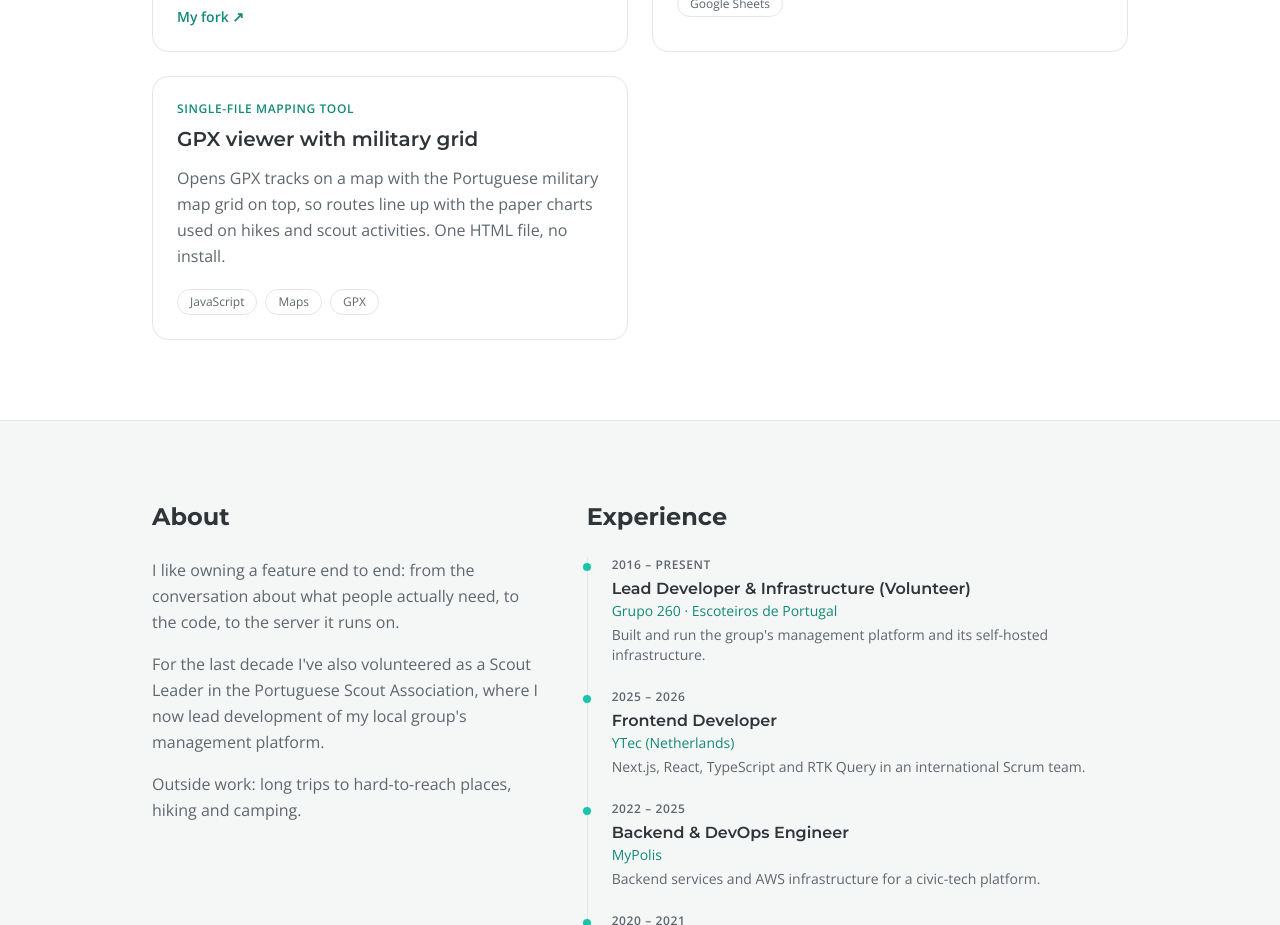
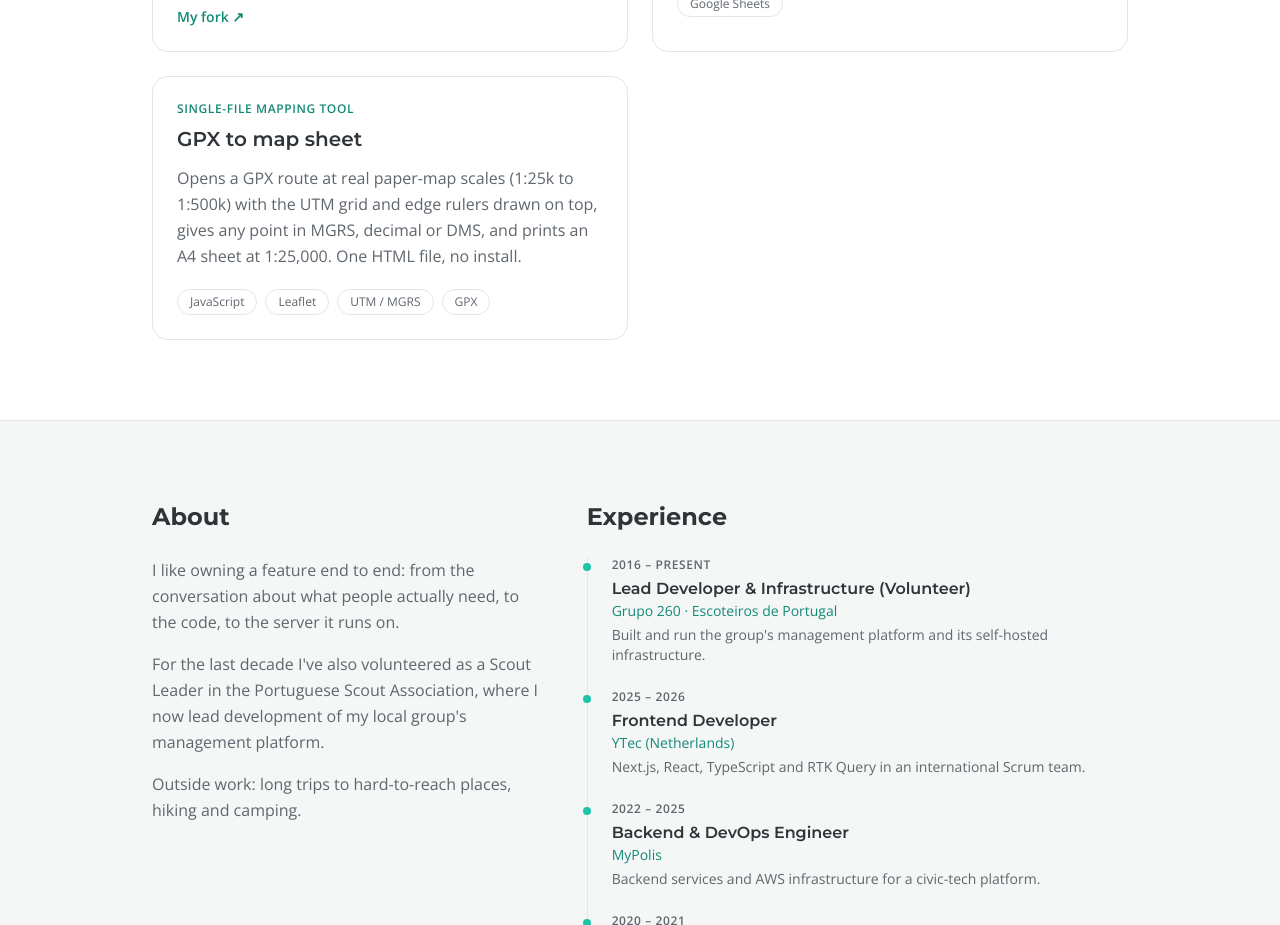
Before and after one commit to BrunMartins/portfolio, a React (Vite) app: page / in a window 1280 px wide. Shown: the part 1320-2245 px from the top of the page. Built offline with nearby package versions, Linux system fonts and the light colour scheme; a web font is replaced by a local one.

Commit message:
Describe the GPX tool accurately

```diff
--- a/src/content/projects.ts
+++ b/src/content/projects.ts
@@ -43,11 +43,11 @@ export const projects: Project[] = [
   },
   {
     slug: "gpx-viewer",
-    title: "GPX viewer with military grid",
+    title: "GPX to map sheet",
     tagline: "Single-file mapping tool",
     description:
-      "Opens GPX tracks on a map with the Portuguese military map grid on top, so routes line up with the paper charts used on hikes and scout activities. One HTML file, no install.",
-    stack: ["JavaScript", "Maps", "GPX"],
+      "Opens a GPX route at real paper-map scales (1:25k to 1:500k) with the UTM grid and edge rulers drawn on top, gives any point in MGRS, decimal or DMS, and prints an A4 sheet at 1:25,000. One HTML file, no install.",
+    stack: ["JavaScript", "Leaflet", "UTM / MGRS", "GPX"],
     // TODO: link a live demo if you publish it
   },
 ];
```
